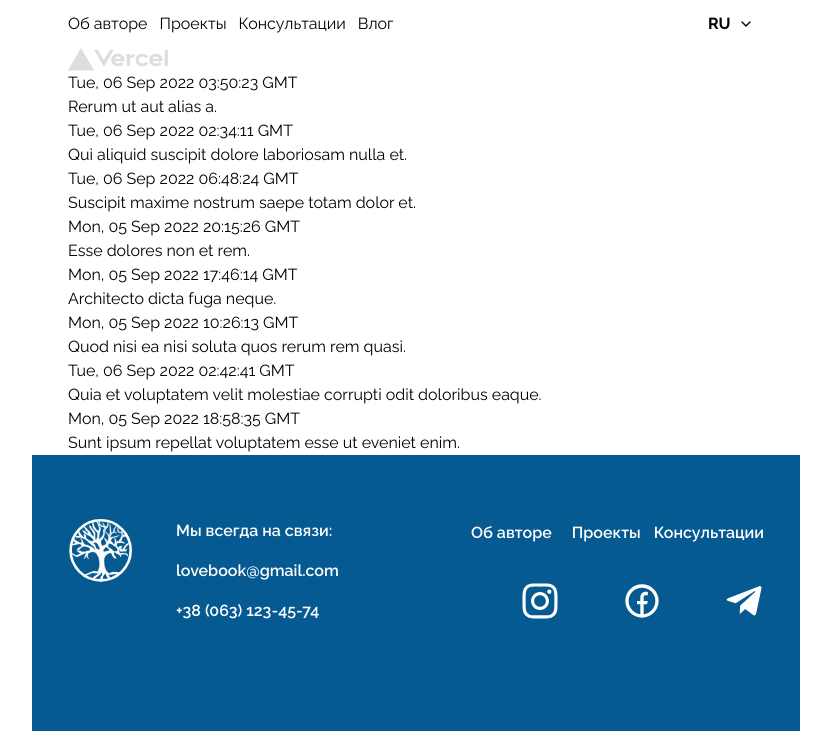
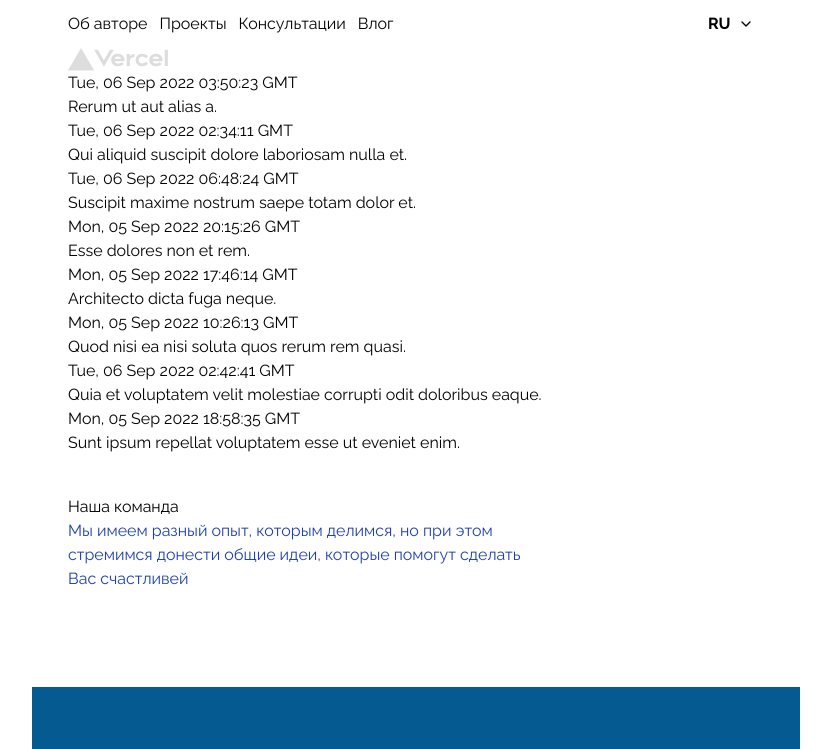
Before and after one commit to GoWeb-Internship/gw-rh-front, a Next.js app: page / in a window 1280 px wide. Shown: the top 749 px of the page, without its empty margins (224-1055 px from the left). Built offline with nearby package versions, Linux system fonts and the light colour scheme.

Commit message:
feat: add team section

```diff
--- /dev/null
+++ b/components/Team/Team.jsx
@@ -0,0 +1,26 @@
+// import CardTeam from './CardTeam';
+// import Heading from '../../Heading';
+
+const Team = ({ teams }) => {
+  // console.log('teams', teams);
+  return (
+    <div className="py-10">
+      {/* <Heading
+        tag="h2"
+        text={teams.title}
+        className="uppercase font-semibold text-[28px] leading-[33px] mb-6 text-black"
+      /> */}
+      <h2>{teams.title}</h2>
+      <p className="mb-14 w-[464px] text-blue-800">{teams.description}</p>
+      {/* <ul className="grid grid-cols-4 gap-4">
+        {teams &&
+          teams.item.map(team => (
+            <li key={team.id}>
+              <CardTeam team={team} />
+            </li>
+          ))}
+      </ul> */}
+    </div>
+  );
+};
+export default Team;
--- /dev/null
+++ b/data/teamsData.js
@@ -0,0 +1,27 @@
+export const teams = {
+  title: 'Наша команда',
+  description:
+    'Мы имеем разный опыт, которым делимся, но при этом стремимся донести общие идеи, которые помогут сделать Вас счастливей',
+  item: [
+    {
+      id: 1,
+      name: 'Ольга Александрова',
+      prof: 'Психолог-практик, специалист в области семейных отношений',
+    },
+    {
+      id: 2,
+      name: 'Ольга Александрова',
+      prof: 'Психолог-практик, специалист в области семейных отношений',
+    },
+    {
+      id: 3,
+      name: 'Ольга Александрова',
+      prof: 'Психолог-практик, специалист в области семейных отношений',
+    },
+    {
+      id: 4,
+      name: 'Ольга Александрова',
+      prof: 'Психолог-практик, специалист в области семейных отношений',
+    },
+  ],
+};
--- a/pages/index.js
+++ b/pages/index.js
@@ -9,6 +9,8 @@ import { navigation } from 'data/data';
 import { getLocalNavData } from 'helpers/localize';
 import Section from 'components/reusable/Section';
 import Container from 'components/reusable/Container';
+import { teams } from 'data/teamsData';
+import Team from '../components/Team/Team';
 
 // const API_KEY = process.env.API_KEY;
 // const BASE_URL = `https://${API_KEY}.mockapi.io/api/`;
@@ -35,6 +37,7 @@ const Home = ({ todos }) => {
               </li>
             ))}
         </ul>
+        <Team teams={teams} />
       </Container>
     </Section>
   );
@@ -110,6 +113,7 @@ export const getStaticProps = async ({
       props: {
         todos,
         navData,
+        teams,
       },
     };
   } catch (error) {
```
